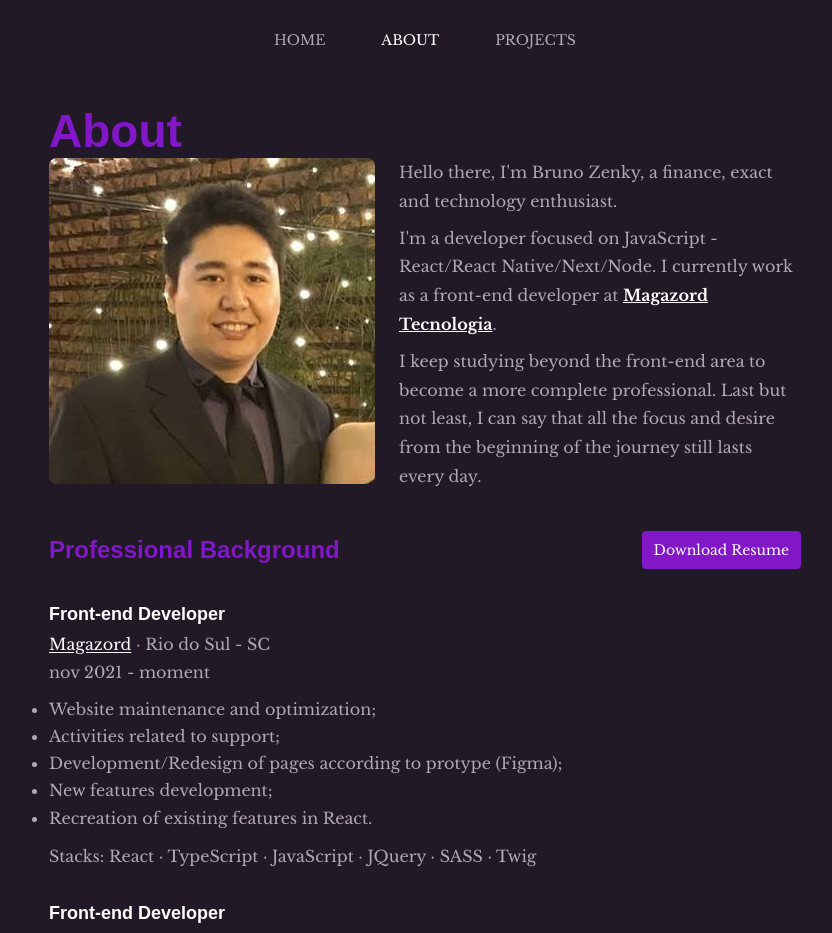
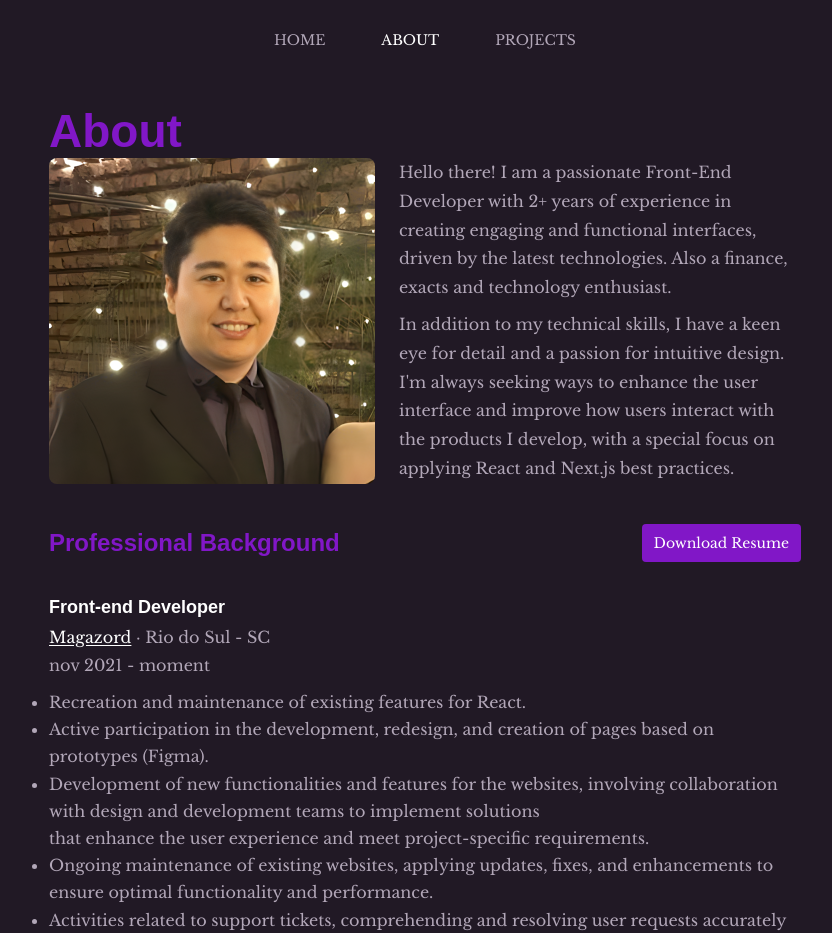
Before and after one commit to bzenky/bzenky.dev, a Next.js app: page /about in a window 1280 px wide. Shown: the top 933 px of the page, without its empty margins (215-1047 px from the left). Built offline with nearby package versions, Linux system fonts and the light colour scheme; a web font is replaced by a local one.

Commit message:
refactor: about page

```diff
--- a/src/pages/about.tsx
+++ b/src/pages/about.tsx
@@ -24,13 +24,11 @@ export default function About() {
                 <h1>About</h1>
                 <Main>
                     <PhotoBioWrapper>
-                        <Image src={profilePhoto} alt="Zenky's Profile Photo" priority />
+                        <Image src={profilePhoto} alt="Zenky's Profile Photo" priority width={326} height={326} />
 
                         <BioWrapper>
-                            <p>Hello there, I&apos;m Bruno Zenky, a finance, exact and technology enthusiast.</p>
-                            <p>I&apos;m a developer focused on JavaScript - React/React Native/Next/Node. I currently work as a front-end developer at <strong><a href="https://www.magazord.com.br" target="_blank" rel="noreferrer">Magazord Tecnologia</a></strong>.</p>
-                            <p>I keep studying beyond the front-end area to become a more complete professional. Last but not least, I can say that all the focus and desire from the beginning of the journey still lasts every day.
-                            </p>
+                            <p>Hello there! I am a passionate Front-End Developer with 2+ years of experience in creating engaging and functional interfaces, driven by the latest technologies. Also a finance, exacts and technology enthusiast.</p>
+                            <p>In addition to my technical skills, I have a keen eye for detail and a passion for intuitive design. I&apos;m always seeking ways to enhance the user interface and improve how users interact with the products I develop, with a special focus on applying React and Next.js best practices.</p>
                         </BioWrapper>
                     </PhotoBioWrapper>
 
@@ -51,13 +49,13 @@ export default function About() {
                             </div>
                             <span>nov 2021 - moment</span>
                             <ul>
-                                <li>Website maintenance and optimization;</li>
-                                <li>Activities related to support;</li>
-                                <li>Development/Redesign of pages according to protype (Figma);</li>
-                                <li>New features development;</li>
-                                <li>Recreation of existing features in React.</li>
+                                <li>Recreation and maintenance of existing features for React.</li>
+                                <li>Active participation in the development, redesign, and creation of pages based on prototypes (Figma).</li>
+                                <li>Development of new functionalities and features for the websites, involving collaboration with design and development teams to implement solutions </li>that enhance the user experience and meet project-specific requirements.
+                                <li>Ongoing maintenance of existing websites, applying updates, fixes, and enhancements to ensure optimal functionality and performance.</li>
+                                <li>Activities related to support tickets, comprehending and resolving user requests accurately and promptly.</li>
                             </ul>
-                            <span>Stacks: React · TypeScript · JavaScript · JQuery ·  SASS · Twig</span>
+                            <span>Stacks: React · TypeScript · JavaScript · JQuery ·  SASS · Twig · PHP</span>
                         </CareerItemWrapper>
 
                         <CareerItemWrapper>
```
Also changed, not shown: src/assets/zenky.png, 1 other file (tests, documents, lock files or other folders).
